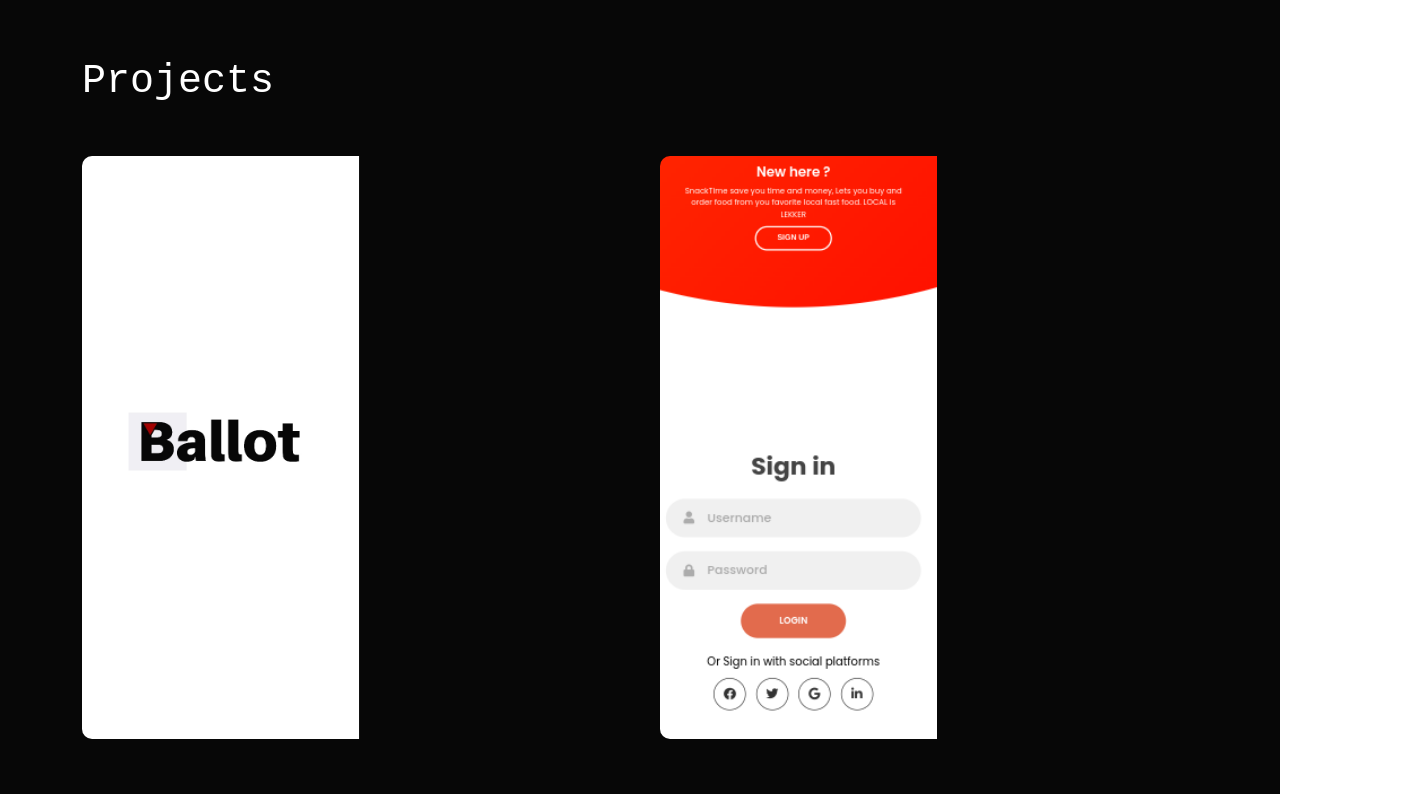
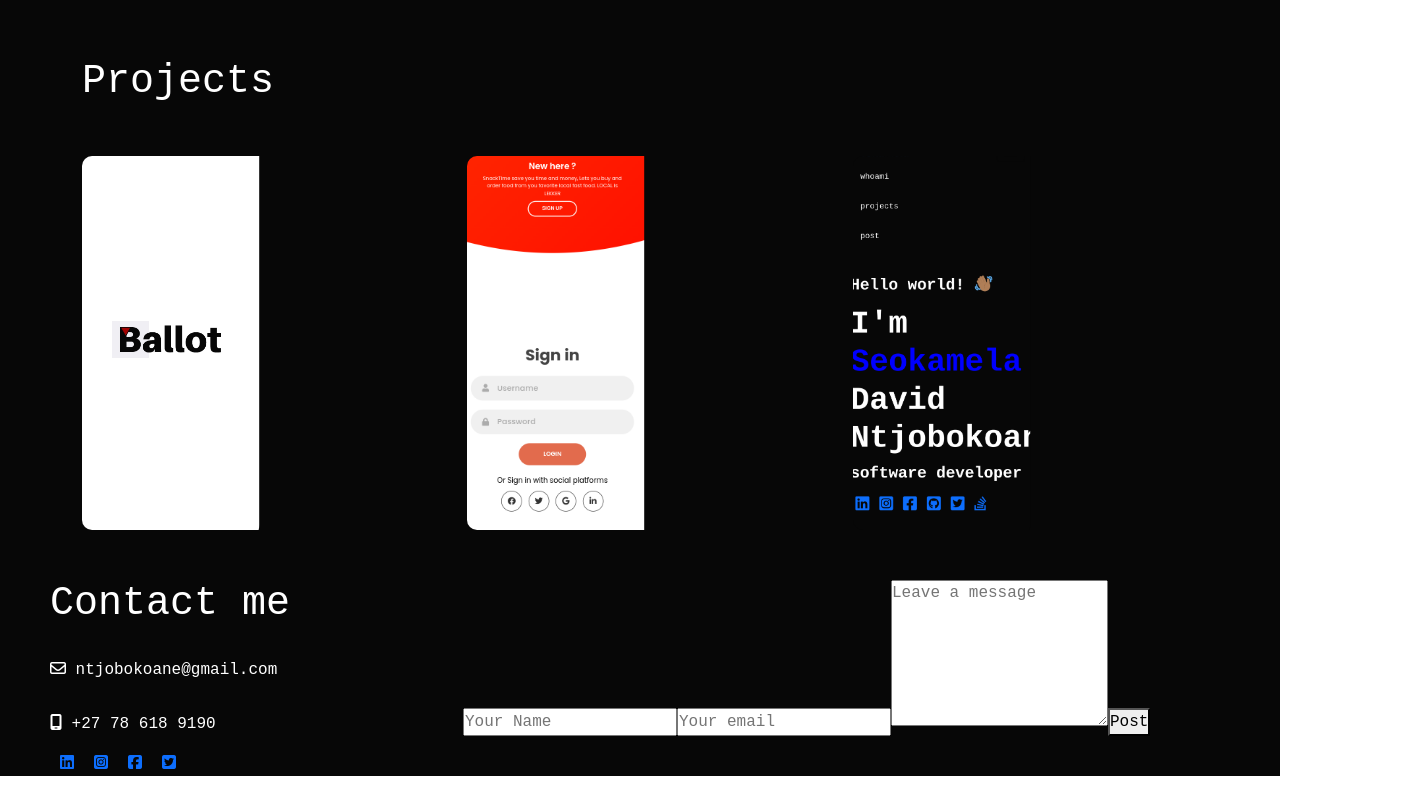
Before and after one commit to SEOKAMELA/Portfolio, a React (Create React App) app: page / in a window 1280 px wide. Shown: the part 1080-1874 px from the top of the page, 1413 px wide, since content can reach past the window. Built offline with nearby package versions, Linux system fonts and the light colour scheme; some icons are missing; a web font is replaced by a local one.

Commit message:
project portfolio added

```diff
--- a/src/views/contact/Contact.jsx
+++ b/src/views/contact/Contact.jsx
@@ -4,11 +4,11 @@ import './contact.css'
 const Contact = () => {
   return (
     <div id="conatact">
-      <div className="container">
+      <div className="conatact-container">
           <div className="contact-left">
             <h1 className="sub-title">Contact me</h1>
-            <p> ntjobokoane@gmail.com</p>
-            <p>+27 78 618 9190</p>
+            <p> <i class="fa-regular fa-envelope"></i> ntjobokoane@gmail.com</p>
+            <p> <i class="fa-solid fa-mobile-screen"></i> +27 78 618 9190</p>
             <div className="socila-icons">
               <a
                 className="icons"
--- a/src/views/contact/contact.css
+++ b/src/views/contact/contact.css
@@ -1,3 +1,17 @@
-/* .container{
-    background: red;
-} */
+.conatact-container{
+    margin: 0 50px;
+    display: flex;
+
+}
+.contact-left{
+    flex-basis: 35%;
+    /* flex: 1; */
+}
+.contact-right{
+    flex-basis: 60%;
+    /* margin-right: 20px; */
+}
+
+.contact-left p {
+    margin-top: 30px;
+}
--- a/src/views/projects_view/Projects_view.jsx
+++ b/src/views/projects_view/Projects_view.jsx
@@ -2,6 +2,7 @@ import React from "react";
 import "./Projects_view.css";
 import logo from "../../assets/images/splash.jpeg";
 import logo2 from "../../assets/images/1.png";
+import logo3 from "../../assets/images/portfolio.png"
 
 const ProjectsView = () => {
   return (
@@ -34,19 +35,18 @@ const ProjectsView = () => {
               </a>
             </div>
           </div>
-          {/* <div className="project">
-            <img src={logo} alt="Seokamela" id="logo" />
+          <div className="project">
+            <img src={logo3} alt="Seokamela" id="logo" />
             <div className="layer">
-              <h4>Mobile app</h4>
+              <h4>web app </h4>
               <p>
-                This a a smart contract voting system, using flutter in the
-                front end
+                A portfolio project using reactJS HTM and CSS.
               </p>
               <a href="/#">
                 <i class="fa-solid fa-up-right-from-square"></i>
               </a>
             </div>
-          </div> */}
+          </div>
 
         </div>
         {/* <a  className="btn-seemore" href="/#"> more </a>  */}
```
Also changed, not shown: src/assets/images/portfolio.png (added).
